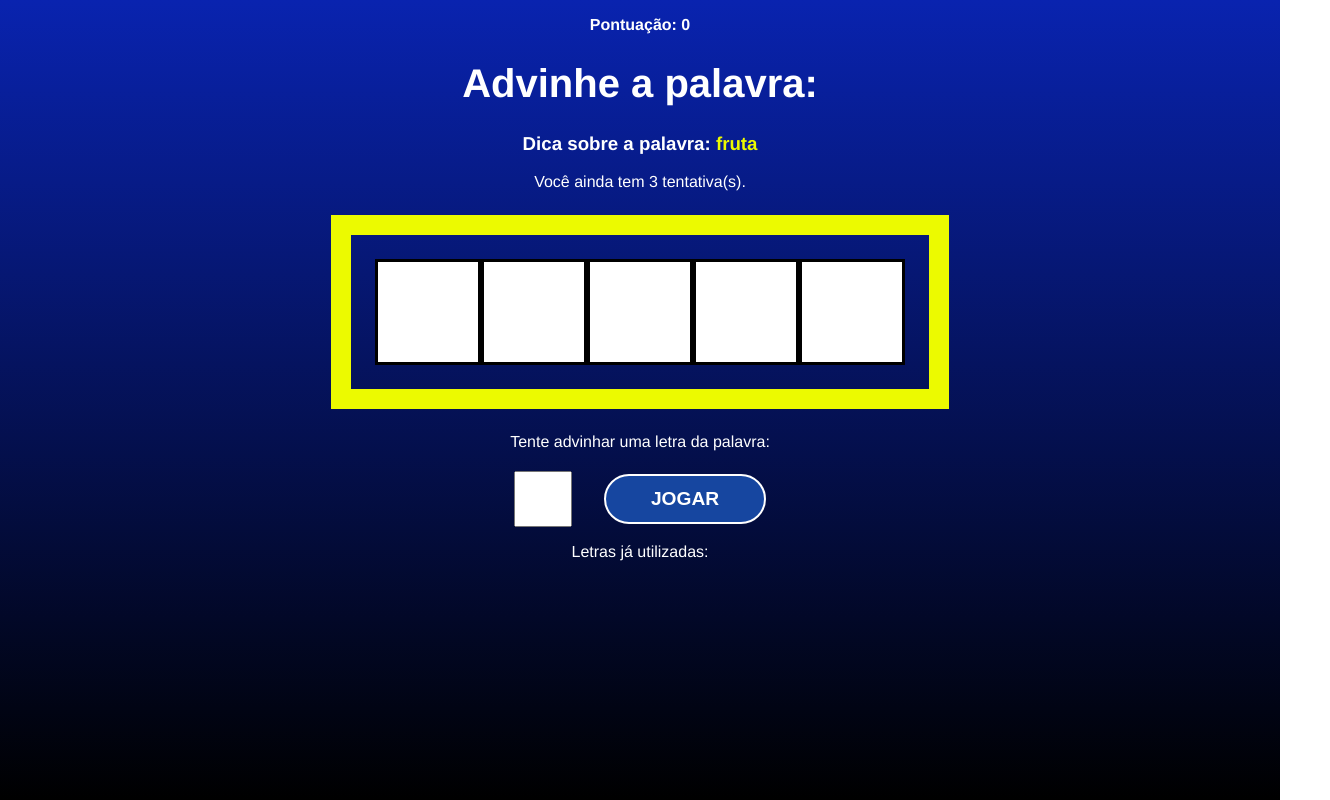
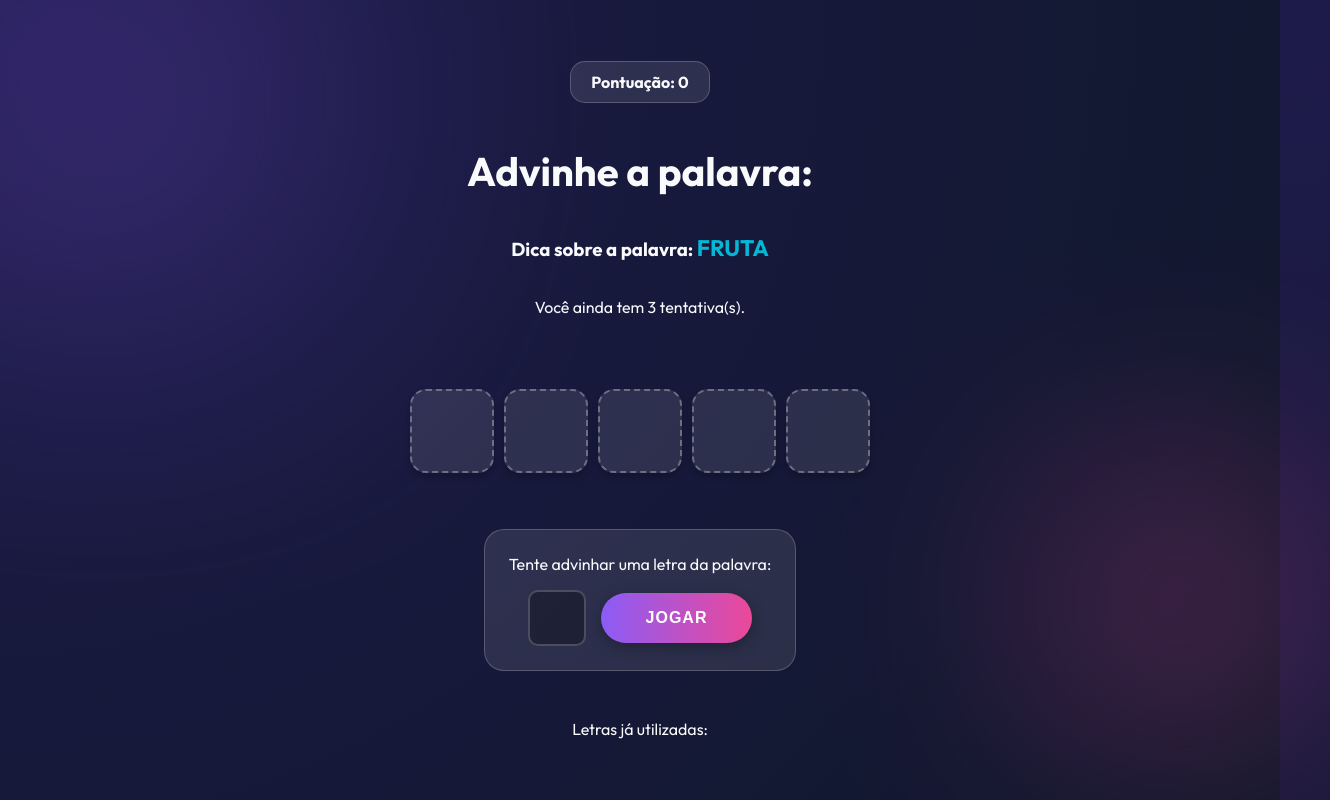
Before and after one commit to DeveloperKairo/palavriando-project, a React (Vite) app: page / in a window 1280 px wide. Both pictures are taken after a click on the button "COMEÇAR JOGO". Shown: the whole page, 1330 px wide, since content can reach past the window. Built offline with nearby package versions, Linux system fonts and the light colour scheme.

Commit message:
styles: update to moderns styles

```diff
--- a/src/App.css
+++ b/src/App.css
@@ -2,5 +2,6 @@
   display: flex;
   justify-content: center;
   align-items: center;
-  text-align: center;
+  height: 100vh;
+  width: 100%;
 }
--- a/src/components/End/End.css
+++ b/src/components/End/End.css
@@ -1,4 +1,16 @@
+div:has(> h1) {
+  text-align: center;
+}
+
+h2 {
+  margin-bottom: 2rem;
+}
+
 h2 span {
-  color: #ecfa00;
+  color: var(--accent-color);
   font-size: 1.5em;
+  font-weight: 900;
+  display: block;
+  margin-top: 0.5rem;
+  text-shadow: 0 0 10px rgba(6, 182, 212, 0.5);
 }
--- a/src/components/Game/Game.css
+++ b/src/components/Game/Game.css
@@ -1,42 +1,97 @@
-.game h1 {
-  font-size: 2.5em;
+.game {
+  width: 100%;
+  max-width: 800px;
+  display: flex;
+  flex-direction: column;
+  align-items: center;
+  animation: fadeIn 0.5s ease-in;
 }
 
-.points span {
+.game-header {
+  display: flex;
+  justify-content: space-between;
+  width: 100%;
+  margin-bottom: 2rem;
+}
+
+.points, .guesses {
+  background: var(--glass-bg);
+  padding: 10px 20px;
+  border-radius: 15px;
+  border: 1px solid var(--glass-border);
   font-weight: bold;
 }
 
-.tip span {
-  color: #ecfa00;
+.game h1 {
+  font-size: 2.5em;
+  margin-bottom: 0.5em;
 }
 
+.tip span {
+  color: var(--accent-color);
+  font-weight: 700;
+  font-size: 1.2em;
+  text-transform: uppercase;
+}
+
+/* Área da Palavra - Estilo Moderno */
 .wordContainer {
-  margin: 1.5em;
+  margin: 2em 0;
   padding: 1.5em;
-  border: 20px solid #ecfa00;
   display: flex;
+  flex-wrap: wrap;
+  justify-content: center;
+  gap: 10px; /* Espaço entre as letras */
 }
 
 .letter, .blankSquare {
-  font-size: 70px;
-  line-height: 1.5;
-  border: 3px solid #000;
-  height: 100px;
-  width: 100px;
+  font-size: 3rem;
+  line-height: 1.2;
+  border: 2px solid var(--glass-border);
+  height: 80px;
+  width: 80px;
   text-transform: uppercase;
-  background-color: #fff;
-  color: #000;
-  font-weight: bold;
+  background-color: rgba(255, 255, 255, 0.95);
+  color: var(--dark-bg);
+  font-weight: 900;
+  border-radius: 16px; /* Bordas arredondadas */
+  display: flex;
+  align-items: center;
+  justify-content: center;
+  box-shadow: 0 4px 6px rgba(0,0,0,0.2);
+  transition: transform 0.2s;
+}
+
+.letter {
+  background: #fff;
+  border-color: var(--accent-color);
+  color: var(--primary-color);
+}
+
+.blankSquare {
+  background: rgba(255, 255, 255, 0.1);
+  border: 2px dashed rgba(255,255,255, 0.3);
+}
+
+/* Container de Input */
+.letterContainer {
+  margin-bottom: 2rem;
+  background: var(--glass-bg);
+  padding: 1.5rem;
+  border-radius: 20px;
+  border: 1px solid var(--glass-border);
 }
 
 .letterContainer p {
-  margin-bottom: 1.2em;
+  margin-bottom: 1rem;
+  margin-top: 0;
 }
 
 .letterContainer form {
   display: flex;
   align-items: center;
   justify-content: center;
+  gap: 15px;
 }
 
 .letterContainer input {
@@ -44,5 +99,35 @@
   width: 50px;
   font-size: 2em;
   text-align: center;
-  margin-right: 1em;
+  border: 2px solid var(--glass-border);
+  border-radius: 10px;
+  background: rgba(0, 0, 0, 0.3);
+  color: #fff;
+  outline: none;
+  font-weight: bold;
+  text-transform: uppercase;
+  transition: border-color 0.3s;
 }
+
+.letterContainer input:focus {
+  border-color: var(--accent-color);
+}
+
+/* Letras Erradas */
+.wrongLettersContainer {
+  text-align: center;
+}
+
+.wrongLettersList {
+  display: flex;
+  gap: 10px;
+  justify-content: center;
+  margin-top: 10px;
+}
+
+.wrongLettersList span {
+  font-size: 1.2rem;
+  opacity: 0.7;
+  color: var(--secondary-color);
+  font-weight: bold;
+}
--- a/src/components/StartScreen/StartScreen.css
+++ b/src/components/StartScreen/StartScreen.css
@@ -1,8 +1,33 @@
+.start {
+  background: var(--glass-bg);
+  backdrop-filter: blur(10px);
+  padding: 3rem;
+  border-radius: 20px;
+  border: 1px solid var(--glass-border);
+  box-shadow: 0 8px 32px 0 rgba(0, 0, 0, 0.37);
+  text-align: center;
+  max-width: 500px;
+  animation: fadeIn 0.5s ease-in;
+}
+
 .start h1 {
-  font-size: 3.5em;
+  font-size: 4em;
+  margin: 0;
+  /* Texto Gradiente */
+  background: linear-gradient(to right, #fff, var(--accent-color));
+  -webkit-background-clip: text;
+  background-clip: text;
+  color: transparent;
+  font-weight: 900;
 }
 
 .start p {
   margin-bottom: 2em;
-  color: #ecfa00;
+  color: #cbd5e1;
+  font-size: 1.1em;
 }
+
+@keyframes fadeIn {
+  from { opacity: 0; transform: translateY(20px); }
+  to { opacity: 1; transform: translateY(0); }
+}
--- a/src/index.css
+++ b/src/index.css
@@ -1,31 +1,76 @@
+@import url('https://fonts.googleapis.com/css2?family=Outfit:wght@300;400;700;900&display=swap');
+
+:root {
+  --primary-color: #8b5cf6; /* Violeta Vibrante */
+  --secondary-color: #ec4899; /* Rosa Vibrante */
+  --accent-color: #06b6d4; /* Ciano */
+  --dark-bg: #0f172a;
+  --glass-bg: rgba(255, 255, 255, 0.1);
+  --glass-border: rgba(255, 255, 255, 0.2);
+  --text-color: #f8fafc;
+}
+
 html, body {
   height: 100vh;
+  overflow: hidden; /* Evita scroll desnecessário */
 }
 
 body {
-  font-family: Helvetica;
+  font-family: 'Outfit', sans-serif;
   margin: 0;
   padding: 0;
-  background: linear-gradient(
-    180deg, rgba(9, 35, 175, 1) 0%,
-    rgba(0, 0, 0, 1) 100%);
-  color: #fff;
+  background: radial-gradient(circle at top left, #1e1b4b, #0f172a);
+  color: var(--text-color);
+  -webkit-font-smoothing: antialiased;
+}
+
+/* Adiciona formas de fundo para dar profundidade */
+body::before {
+  content: '';
+  position: absolute;
+  width: 400px;
+  height: 400px;
+  background: var(--primary-color);
+  border-radius: 50%;
+  top: -100px;
+  left: -100px;
+  filter: blur(150px);
+  opacity: 0.4;
+  z-index: -1;
+}
+
+body::after {
+  content: '';
+  position: absolute;
+  width: 300px;
+  height: 300px;
+  background: var(--secondary-color);
+  border-radius: 50%;
+  bottom: 50px;
+  right: -50px;
+  filter: blur(120px);
+  opacity: 0.3;
+  z-index: -1;
 }
 
 button {
-  background-color: #1646a0;
+  background: linear-gradient(90deg, var(--primary-color) 0%, var(--secondary-color) 100%);
   color: #fff;
   padding: 0 45px;
-  border: 2px solid #fff;
-  border-radius: 25px;
+  border: none;
+  border-radius: 50px;
   height: 50px;
   text-transform: uppercase;
-  font-weight: bold;
-  font-size: 1.2em;
+  font-weight: 700;
+  font-size: 1rem;
   cursor: pointer;
-  transition: .4s;
+  transition: all 0.3s ease;
+  box-shadow: 0 4px 15px rgba(0, 0, 0, 0.3);
+  letter-spacing: 1px;
 }
 
 button:hover {
-  background-color: #0926af;
+  transform: translateY(-3px);
+  box-shadow: 0 8px 25px rgba(139, 92, 246, 0.5);
+  background: linear-gradient(90deg, var(--secondary-color) 0%, var(--primary-color) 100%);
 }
```
